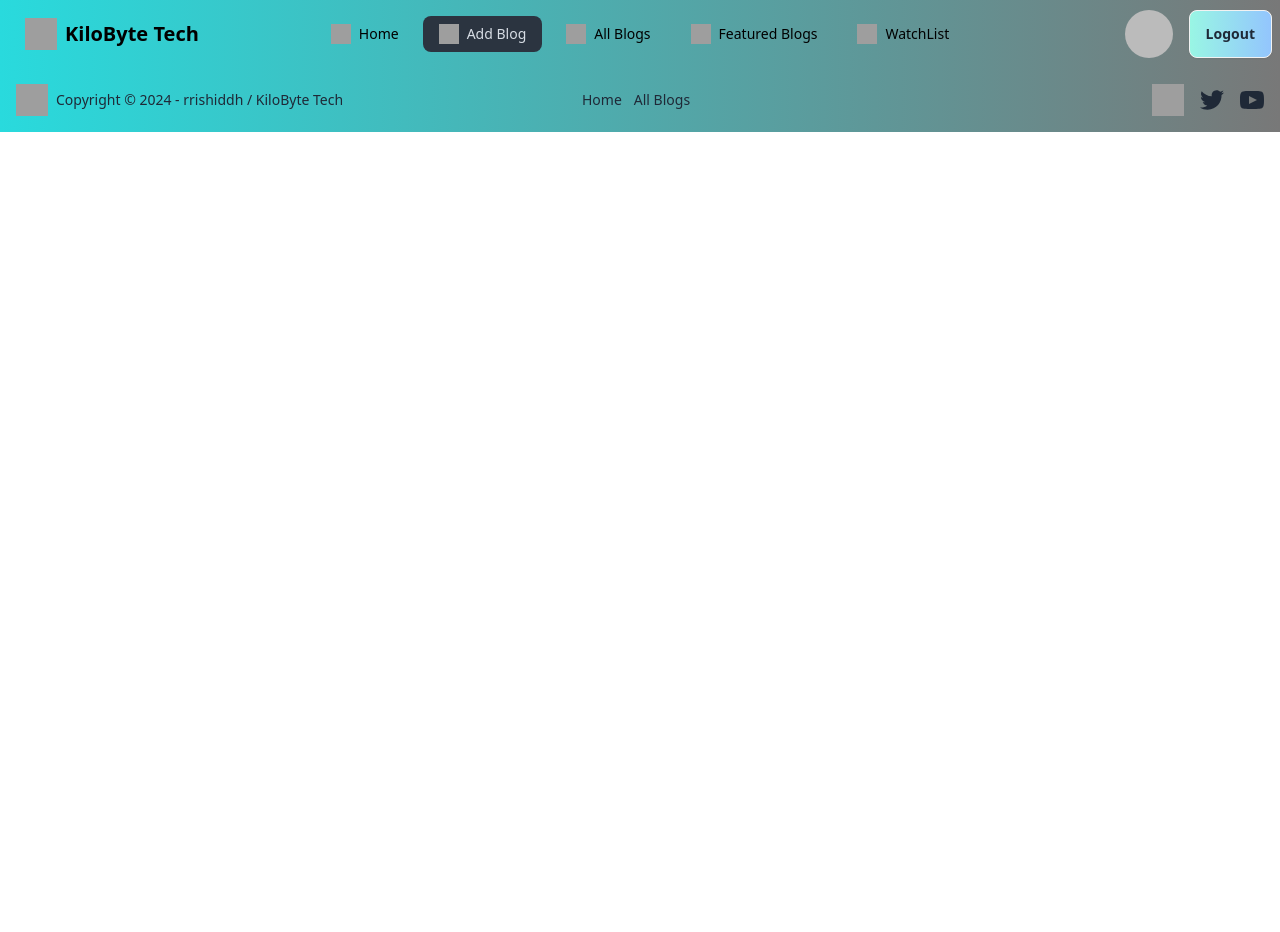
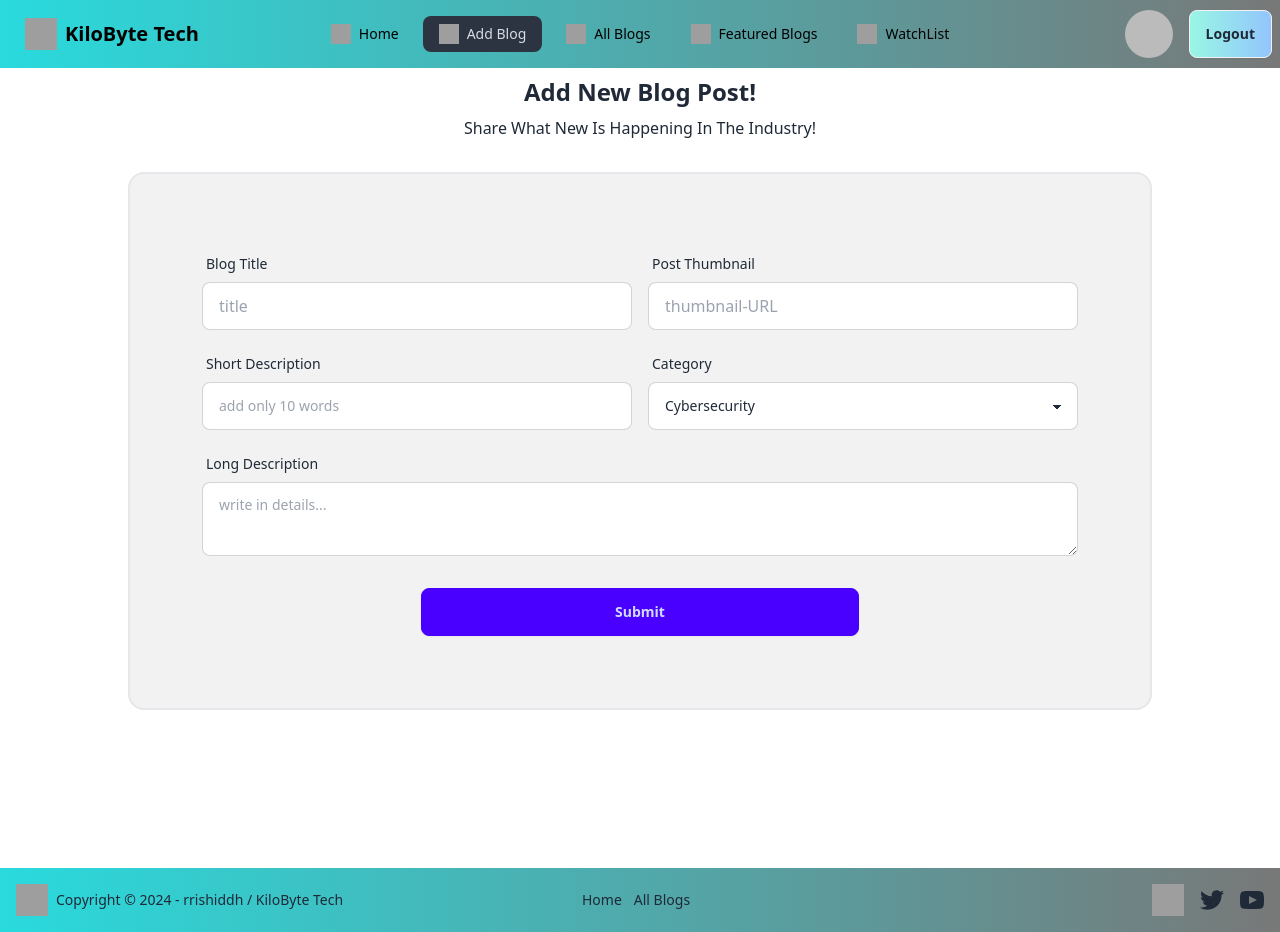
Before and after one commit to rrishiddh/KiloByte-Tech-Client, a React (Vite) app: page /addBlog in a window 1280 px wide. Before the commit the page ends 800 px from the top, so only its background shows below. Built offline with nearby package versions, Linux system fonts and the light colour scheme; no server answers; sample sign-in values are in the browser's storage; grey boxes are pictures that could not be loaded.

Commit message:
addBlogs page added

```diff
--- a/src/components/AddBlog.jsx
+++ b/src/components/AddBlog.jsx
@@ -1,10 +1,158 @@
+import { useContext, useState } from "react";
+import { AuthContext } from "./AuthProvider";
+import Swal from "sweetalert2";
 
 const AddBlog = () => {
-    return (
-        <div>
+    const { user } = useContext(AuthContext);
+  const [formData, setFormData] = useState({
+    title: "",
+    imageUrl: "",
+    category: "",
+    longDescription: "",
+    shortDescription: "",
+    postingDate: "",
+  });
 
+  const handleChange = (e) => {
+    const { name, value } = e.target;
+    setFormData({ ...formData, [name]: value });
+  };
+
+  const handleSubmit = (e) => {
+    e.preventDefault();
+    const currentDateTime = new Date().toLocaleString();
+
+    const addToBlog = {
+      ...formData,
+      postingDate: currentDateTime,
+      userEmail: user.email,
+      userName: user.displayName,
+    };
+
+    fetch("http://localhost:5000/allBlog", {
+      method: "POST",
+      headers: { "Content-Type": "application/json" },
+      body: JSON.stringify(addToBlog),
+    })
+      .then((res) => res.json())
+      .then(() => {
+        Swal.fire({
+          title: "Blog Post Submitted Successfully!",
+          icon: "success",
+        });
+        setFormData({
+            title: "",
+            imageUrl: "",
+            category: "",
+            longDescription: "",
+            shortDescription: "",
+            postingDate: "",
+        });
+      });
+  };
+
+  return (
+    <>
+      <div className="min-h-screen justify-center items-center">
+        <h2 className="text-2xl font-semibold pt-2 text-center"> Add New Blog Post!</h2>
+        <p className="font-light text-center py-2 mb-6">
+          Share What New Is Happening In The Industry!
+        </p>
+        <div className="flex justify-center items-center">
+          <div className="card  bg-base-200 mb-6 border-2 md:w-full max-w-[80%] shrink-0 p-10">
+              <form onSubmit={handleSubmit} className="card-body">
+                <div className="grid grid-cols-1 md:grid-cols-2 gap-4">
+                  {/* Title */}
+                  <div className="form-control">
+                    <label className="label">
+                      <span className="label-text">Blog Title</span>
+                    </label>
+                    <input
+                      name="title"
+                      type="text"
+                      placeholder="title"
+                      className="input input-bordered"
+                      value={formData.title}
+                      onChange={handleChange}
+                      required
+                    />
+                  </div>
+
+                  {/* image */}
+                  <div className="form-control">
+                    <label className="label">
+                      <span className="label-text">Post Thumbnail</span>
+                    </label>
+                    <input
+                      name="imageUrl"
+                      type="text"
+                      placeholder="thumbnail-URL"
+                      className="input input-bordered"
+                      value={formData.imageUrl}
+                      onChange={handleChange}
+                      required
+                    />
+                  </div>
+
+                  {/* shortDescription */}
+                  <div className="form-control">
+                    <label className="label">
+                      <span className="label-text">Short Description</span>
+                    </label>
+                    <input
+                      name="shortDescription"
+                      placeholder="add only 10 words"
+                      className="textarea textarea-bordered"
+                      value={formData.shortDescription}
+                      onChange={handleChange}
+                      required
+                    />
+                  </div>
+
+                    {/* category */}
+                    <div className="form-control">
+                    <label className="label">
+                      <span className="label-text">Category</span>
+                    </label>
+                    <select
+                      name="category"
+                      className="select select-bordered"
+                      value={formData.category}
+                      onChange={handleChange}
+                      defaultValue={'Cybersecurity'}
+                    >
+                      <option value="Cybersecurity">Cybersecurity</option>
+                      <option value="ArtificialIntelligence">Artificial Intelligence</option>
+                      <option value="WebDevelopment">Web Development</option>
+                      <option value="SoftwareDevelopment">Software Development</option>
+                      <option value="GeneralTech">General Tech</option>
+                    </select>
+                  </div>
+
+                  {/* longDescription */}
+                  <div className="form-control md:col-span-2">
+                    <label className="label">
+                      <span className="label-text">Long Description</span>
+                    </label>
+                    <textarea name="longDescription"
+                      placeholder="write in details..."
+                      className="textarea textarea-bordered "
+                      value={formData.longDescription}
+                      onChange={handleChange}
+                      required></textarea>
+                  </div>
+
+                </div>
+                <div className="form-control w-[50%] mx-auto mt-6">
+                  <button type="submit" className="btn btn-primary">
+                    Submit
+                  </button>
+                </div>
+              </form>
+          </div>
         </div>
-    );
+      </div>
+    </>
+  );
 };
-
 export default AddBlog;
--- a/src/components/AllBlogs.jsx
+++ b/src/components/AllBlogs.jsx
@@ -1,3 +1,4 @@
+import React from 'react';
 
 const AllBlogs = () => {
     return (
```
